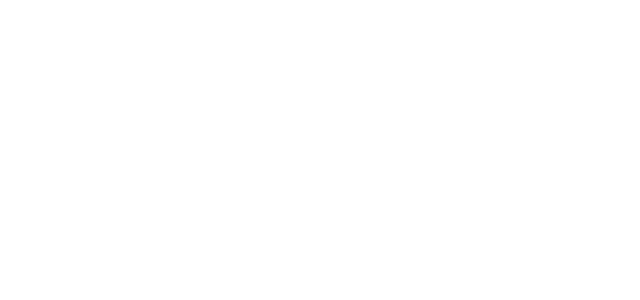
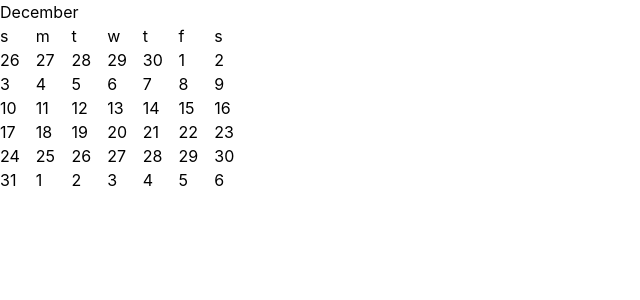
Before and after one commit to lindychi/frontend-bootcamp, a React (Create React App) app: page / in a window 1280 px wide. Shown: the top 300 px of the page, without its empty margins (0-640 px from the left). Built offline with nearby package versions, Linux system fonts and the light colour scheme.

Commit message:
작은달력1

```diff
--- a/src/App.tsx
+++ b/src/App.tsx
@@ -19,7 +19,26 @@ function App() {
     selectedMonth
   );
 
-  return <div></div>;
+  return <div>
+<div className="w-[250px] h-max-[1024px]">
+
+
+   <div> {getMonthString(12)} </div>
+   <div className="grid grid-cols-7"> {dayList.map((day, index) => (<div key={index}>{day.short} </div>))} </div>
+   <div className="grid grid-cols-7"> {targetCalendarDates.map((date:Date,index) => (<div key={index} className="">{date.getDate()}</div>))} </div>
+
+
+</div>
+
+
+
+<div></div>
+
+
+  </div>;
 }
 
+
+
+
 export default App;
```
